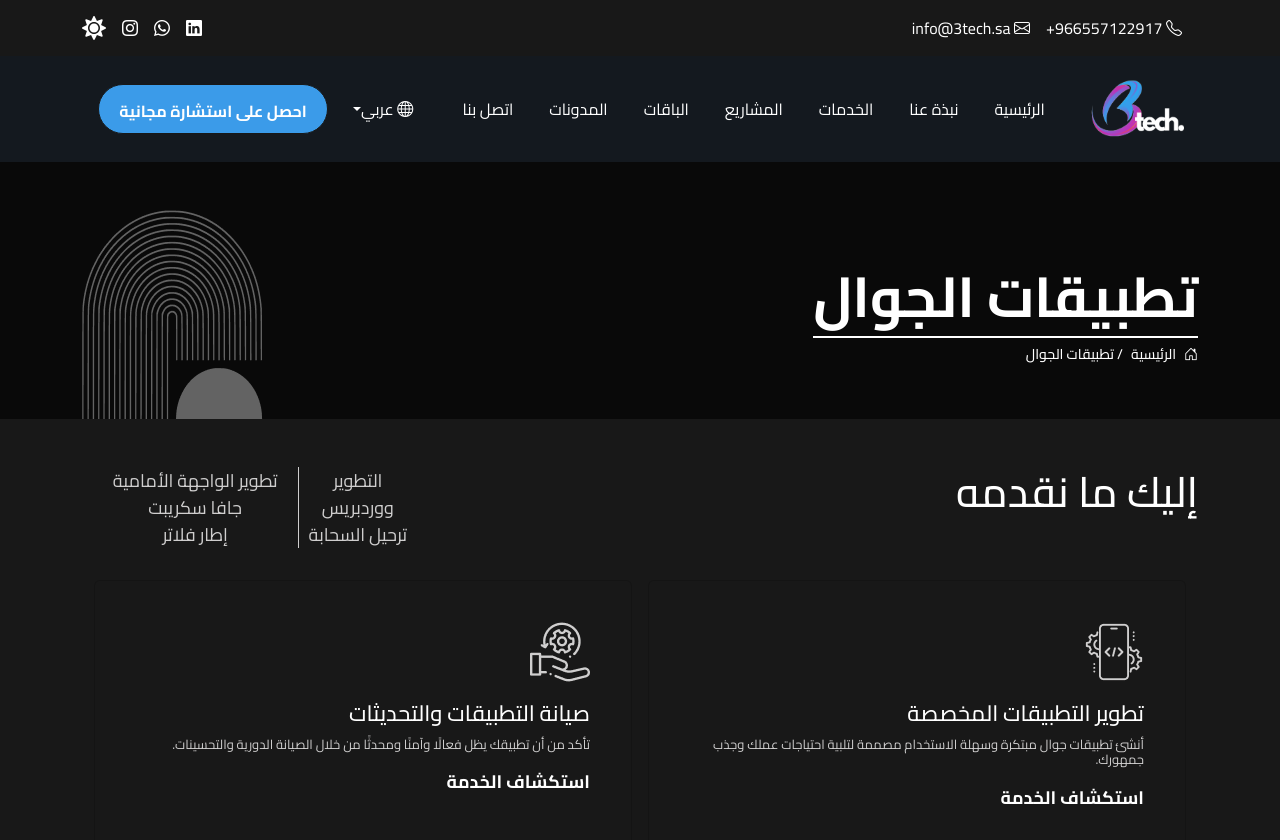
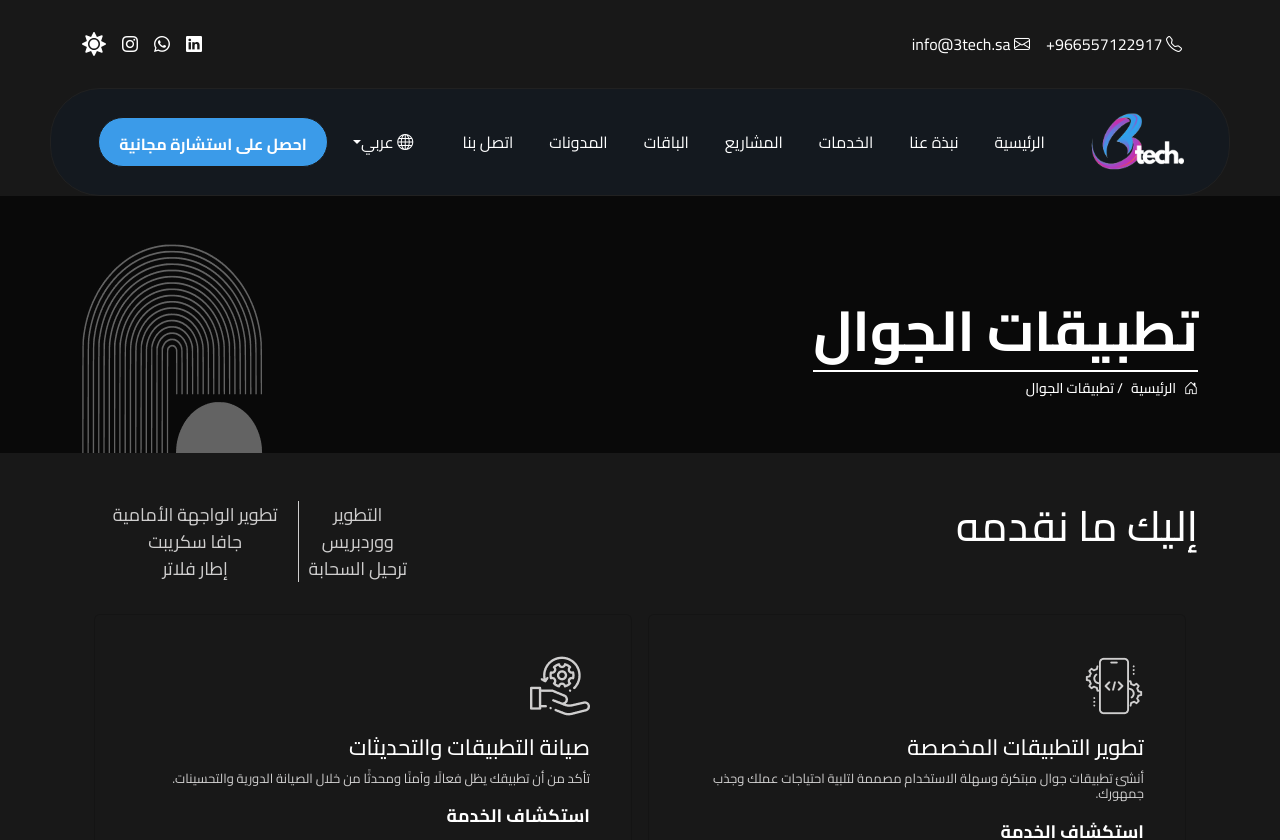
Before and after one commit to ahsan200112/3tech-react, a React (Create React App) app: page /mobileapplications in a window 1280 px wide. Shown: the top 840 px of the page. Built offline with nearby package versions, Linux system fonts and the light colour scheme; a web font is replaced by a local one.

Commit message:
correct header/navbar

```diff
--- a/src/assets/css/style.css
+++ b/src/assets/css/style.css
@@ -69,6 +69,15 @@ body {
 
 .f-hj {
   background: linear-gradient(90deg, #191a1c 0%, rgb(25, 26, 28) 10%);
+}
+
+.navbar-padding {
+padding: 0px 50px;
+}
+
+.navbar-border {
+  border: 1px solid var(--bg-secondary);
+  border-radius: 50px;
 }
 
 .theme-switcher-btn {
--- a/src/components/Navbar.jsx
+++ b/src/components/Navbar.jsx
@@ -18,9 +18,9 @@ const Navbar = () => {
   return (
     <>
       {/* Top Contact Section */}
-      <section style={{ backgroundColor: "var(--bg-primary)" }}>
+      <section className='u-section'>
         <div className="container">
-          <div className="row align-items-center">
+          <div className="row align-items-center py-3">
             <div className="col d-flex custom-content-start mt-3 mb-3 custom-navbar-center">
               <a className="navbar-brand v-vise" href="/"><i className="bi bi-telephone"></i> 966557122917+</a>
               <a className="navbar-brand v-vise ms-3" href="/"><i className="bi bi-envelope"></i> info@3tech.sa</a>
@@ -36,8 +36,8 @@ const Navbar = () => {
       </section>
 
       {/* Main Navbar */}
-      <section className="navbar-bg-color">
-        <nav className="navbar navbar-expand-lg" style={{ borderRadius: "30px" }}>
+      <section className="u-section navbar-padding">
+        <nav className="navbar-bg-color navbar navbar-expand-lg navbar-border">
           <div className="container d-flex align-items-center justify-content-between">
 
             {/* Left: Logo */}
```
